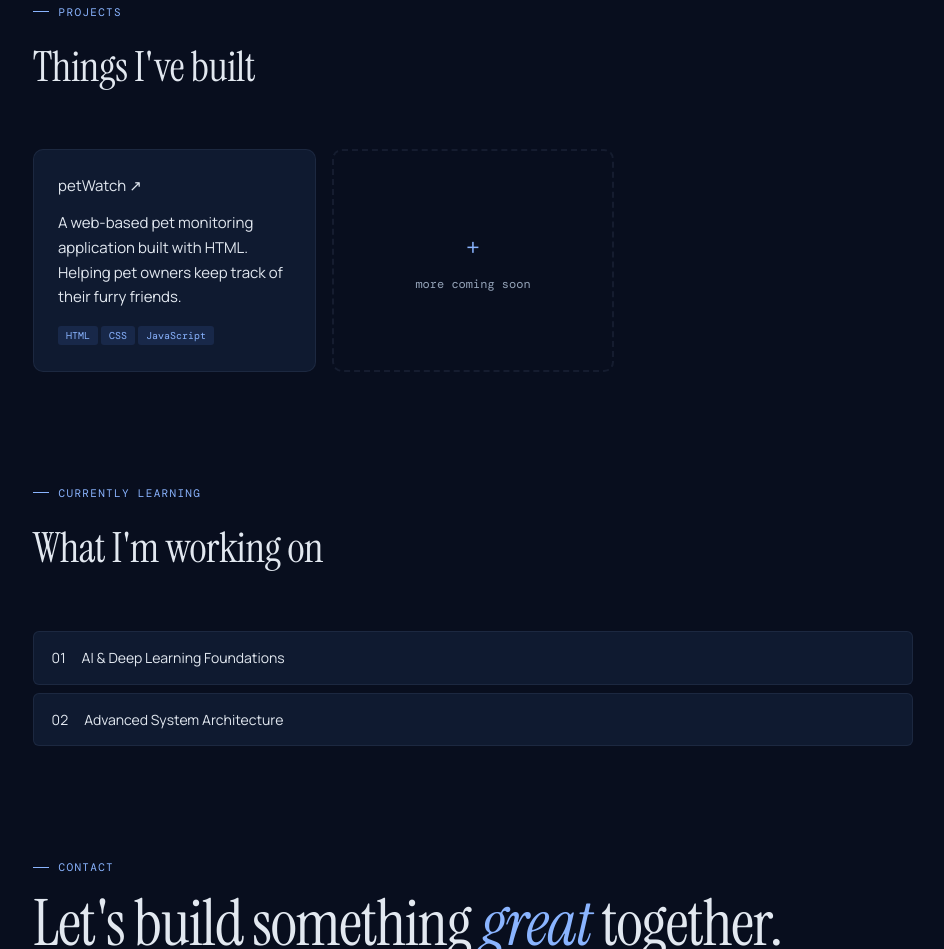
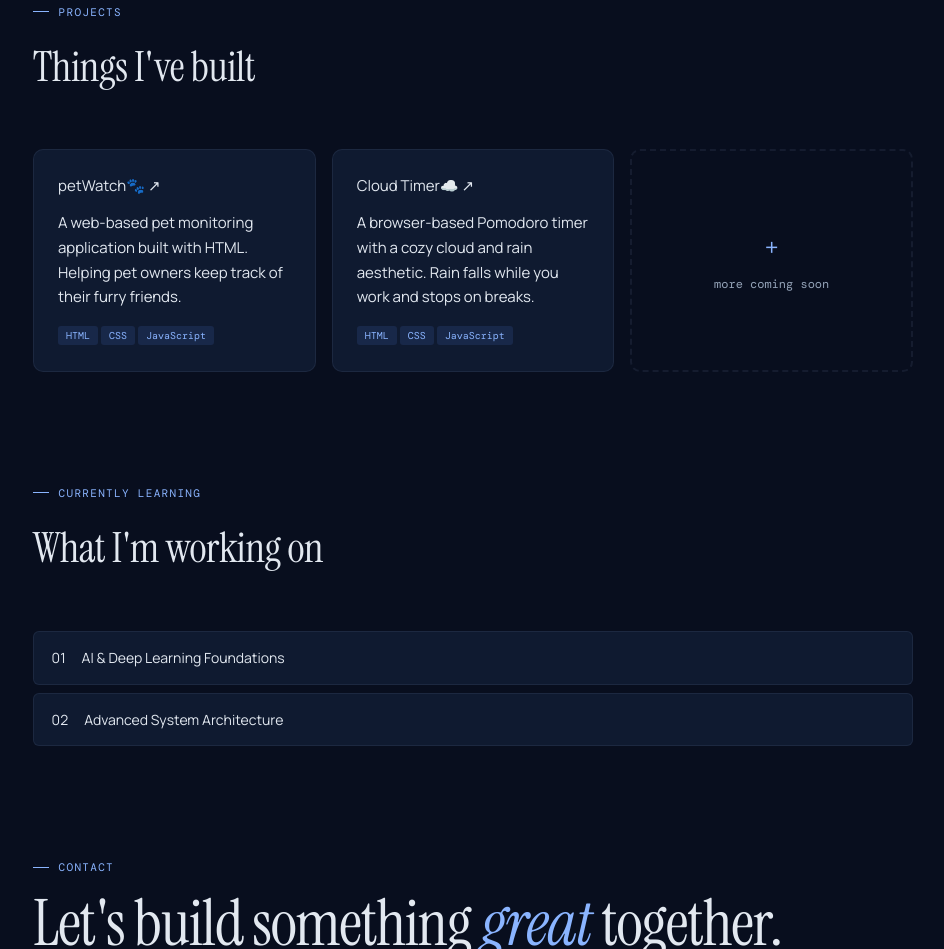
Before and after one commit to thelma-exe/v1-portfolio, a plain HTML site: page index.html in a window 1280 px wide. Shown: the part 2798-3747 px from the top of the page, without its empty margins (167-1111 px from the left). Drawn offline with nearby package versions, Linux system fonts and the light colour scheme.

Commit message:
add pomodoro timer project

```diff
--- a/index.html
+++ b/index.html
@@ -176,10 +176,22 @@
   <div class="projects-grid">
     <a class="project-card" href="https://github.com/thelma-exe/petWatch" target="_blank">
       <div class="project-header">
-        <span class="project-name">petWatch</span>
+        <span class="project-name">petWatch🐾</span>
         <span class="project-arrow">↗</span>
       </div>
       <p class="project-desc">A web-based pet monitoring application built with HTML. Helping pet owners keep track of their furry friends.</p>
+      <div class="project-tags">
+        <span class="tag">HTML</span>
+        <span class="tag">CSS</span>
+        <span class="tag">JavaScript</span>
+      </div>
+    </a>
+    <a class="project-card" href="https://thelma-exe.github.io/cloud-pomodoro-timer/" target="_blank">
+      <div class="project-header">
+        <span class="project-name">Cloud Timer☁️</span>
+        <span class="project-arrow">↗</span>
+      </div>
+      <p class="project-desc"> A browser-based Pomodoro timer with a cozy cloud and rain aesthetic. Rain falls while you work and stops on breaks.</p>
       <div class="project-tags">
         <span class="tag">HTML</span>
         <span class="tag">CSS</span>
```
